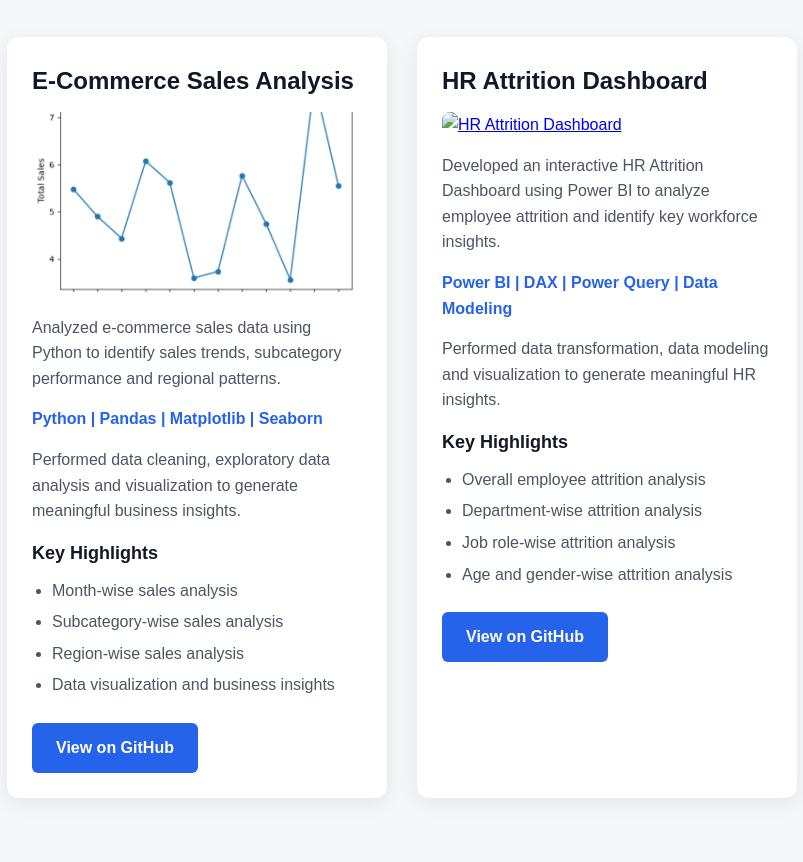
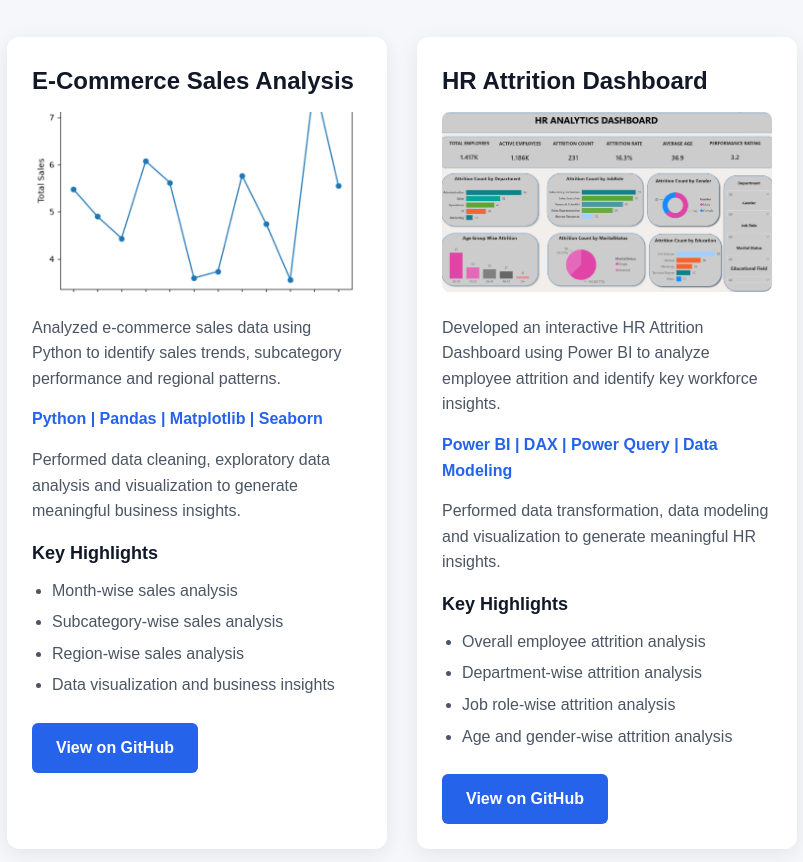
Before and after one commit to Dhyaneshwaran08/Dhyaneshwaran08.github.io, a plain HTML site: page index.html in a window 1280 px wide. Shown: the part 1775-2637 px from the top of the page, without its empty margins (238-1041 px from the left). Drawn offline with Linux system fonts and the light colour scheme.

Commit message:
Update index.html

```diff
--- a/index.html
+++ b/index.html
@@ -477,7 +477,7 @@
         target="_blank"
     >
         <img
-            src="YOUR-SCREENSHOT-NAME.png"
+            src="hr-attrition-dashboard.png"
             alt="HR Attrition Dashboard"
         >
     </a>
```
